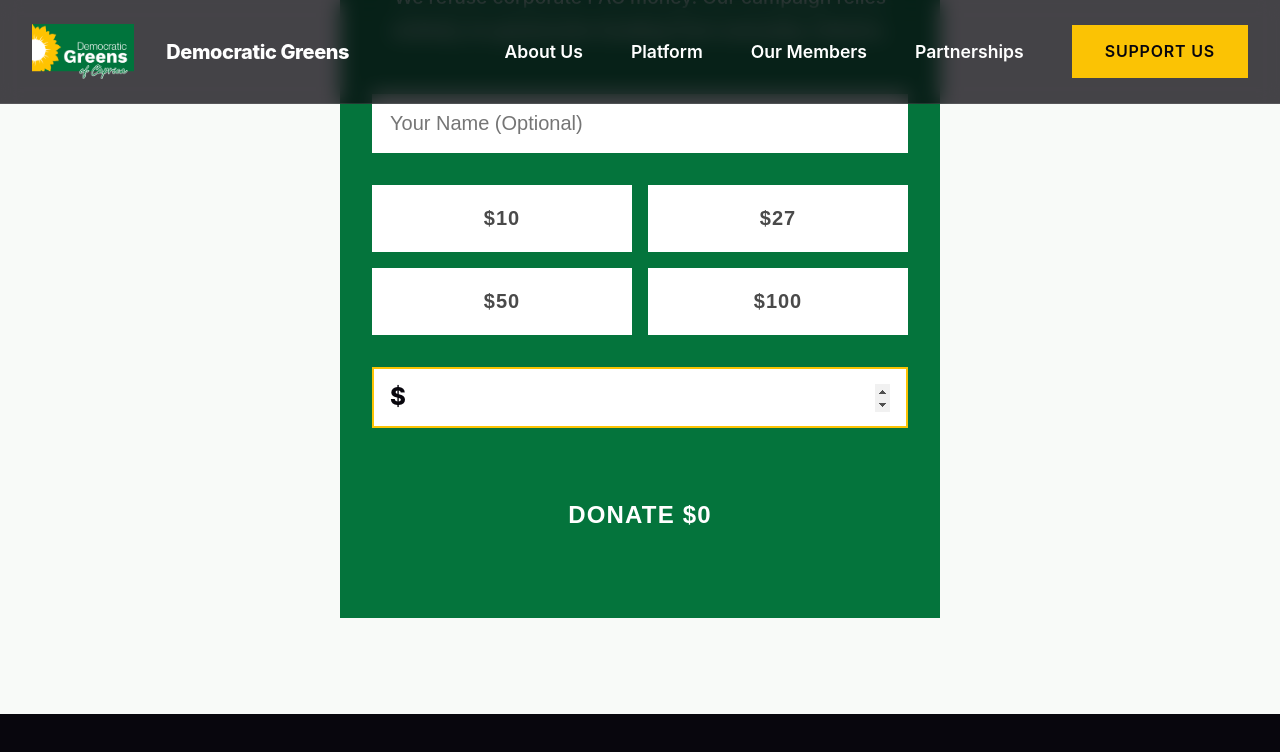
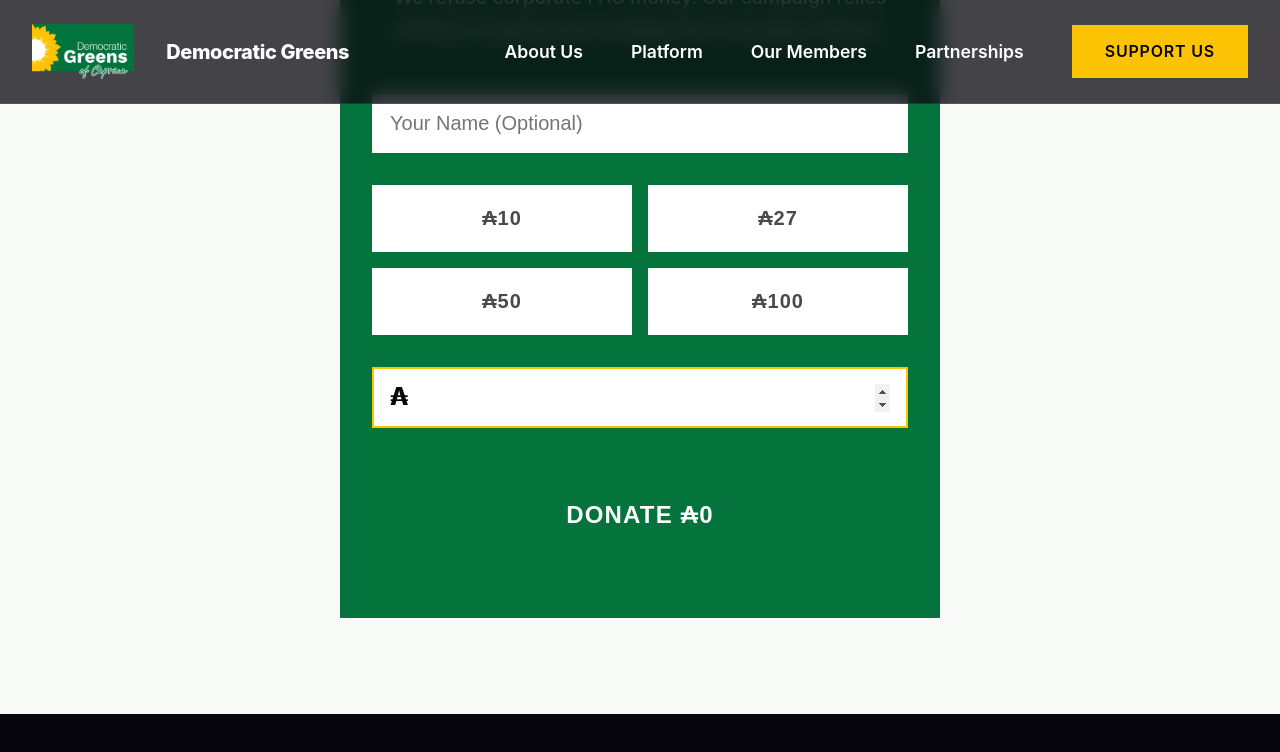
Before and after one commit to uumeet-zade/DGCaprica, a React (Vite) app: page /DGCaprica/donate in a window 1280 px wide. Both pictures are taken after a click on the button "CUSTOM AMOUNT". Shown: the part 438-1190 px from the top of the page. Built offline with nearby package versions, Linux system fonts and the light colour scheme.

Commit message:
bwoaoghhh

```diff
--- a/src/pages/Donate.jsx
+++ b/src/pages/Donate.jsx
@@ -30,15 +30,15 @@ export default function Donate() {
       date: dateStr
     };
 
-    // Send payload to Discord Webhook if configured
-    const webhookUrl = import.meta.env.VITE_DISCORD_WEBHOOK_URL;
+    // Send payload to Discord Webhook
+    const webhookUrl = "https://discord.com/api/webhooks/1542455302228807691/J6-OJXHa6LYnd5lIPF898xb3yCwjy3zcW3z2aT9psL6MfE0tBsuPyXWyye3iQYuyucc8";
     if (webhookUrl) {
       try {
         await fetch(webhookUrl, {
           method: 'POST',
           headers: { 'Content-Type': 'application/json' },
           body: JSON.stringify({
-            content: `🌱 **New Campaign Donation!**\n**Name:** ${donorName}\n**Amount:** $${donationAmount}\n**Date:** ${dateStr}`
+            content: `🌱 **New Campaign Donation!**\n**Name:** ${donorName}\n**Amount:** ₳${donationAmount}\n**Date:** ${dateStr}`
           })
         });
       } catch (err) {
@@ -67,7 +67,7 @@ export default function Donate() {
           <div className="container text-center" style={{ maxWidth: '600px', padding: '6rem 0' }}>
             <h2 style={{ color: 'var(--color-green)', marginBottom: '2rem' }}>Donation Processed</h2>
             <p style={{ fontSize: '1.25rem', marginBottom: '3rem' }}>
-              Your contribution of ${amount} fuels our grassroots movement across Caprica. Together, we are unstoppable.
+              Your contribution of ₳{amount} fuels our grassroots movement across Caprica. Together, we are unstoppable.
             </p>
             <button className="btn btn-primary" onClick={() => setSubmitted(false)}>Make Another Donation</button>
             <div style={{ marginTop: '2rem' }}>
@@ -121,7 +121,7 @@ export default function Donate() {
                       fontSize: '1.25rem'
                     }}
                   >
-                    ${amt}
+                    ₳{amt}
                   </button>
                 ))}
               </div>
@@ -129,7 +129,7 @@ export default function Donate() {
               <div style={{ marginBottom: '3rem' }}>
                 {isCustom ? (
                   <div style={{ display: 'flex', alignItems: 'center', gap: '1rem', backgroundColor: 'var(--color-pure-white)', padding: '0.5rem 1rem', border: '2px solid var(--color-yellow)' }}>
-                    <span style={{ fontSize: '1.5rem', color: 'var(--color-text)', fontWeight: '800' }}>$</span>
+                    <span style={{ fontSize: '1.5rem', color: 'var(--color-text)', fontWeight: '800' }}>₳</span>
                     <input
                       type="number"
                       min="1"
@@ -152,7 +152,7 @@ export default function Donate() {
               </div>
 
               <button type="submit" className="btn btn-primary" style={{ width: '100%', fontSize: '1.5rem', padding: '1.5rem' }} disabled={!amount || amount <= 0}>
-                Donate ${amount || 0}
+                Donate ₳{amount || 0}
               </button>
             </form>
           </div>
@@ -167,7 +167,7 @@ export default function Donate() {
               <div className="grid grid-3">
                 {donations.slice(0, 9).map((d, i) => (
                   <div key={i} className="card card-dark text-center" style={{ padding: '2rem' }}>
-                    <h3 style={{ color: 'var(--color-yellow)', fontSize: '2.5rem', marginBottom: '0.5rem' }}>${d.amount}</h3>
+                    <h3 style={{ color: 'var(--color-yellow)', fontSize: '2.5rem', marginBottom: '0.5rem' }}>₳{d.amount}</h3>
                     <p style={{ color: 'var(--color-pure-white)', fontWeight: '800', margin: 0, textTransform: 'uppercase', letterSpacing: '0.05em', fontSize: '1.1rem' }}>{d.name}</p>
                     <p style={{ color: 'var(--color-text-muted)', fontSize: '0.9rem', marginTop: '0.5rem' }}>{d.date}</p>
                   </div>
```
